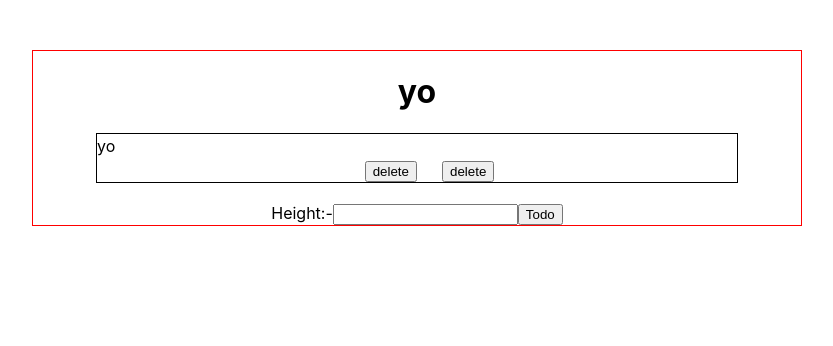
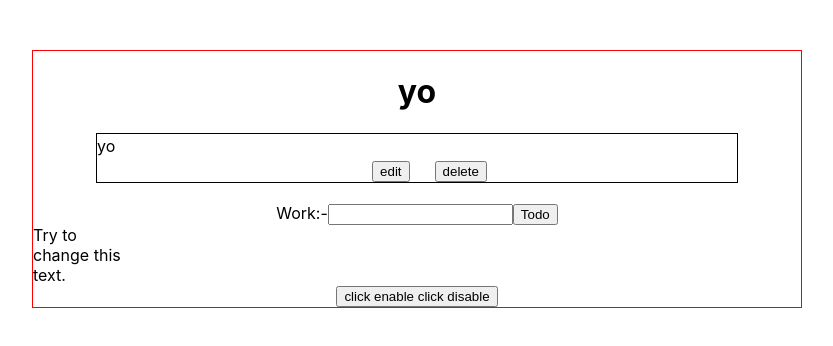
Before and after one commit to SalilBagga/TodoList, a React (Create React App) app: page / in a window 1280 px wide. Shown: the top 346 px of the page, without its empty margins (223-1056 px from the left). Built offline with nearby package versions, Linux system fonts and the light colour scheme.

Commit message:
second commit

```diff
--- a/src/NewTodoForm.js
+++ b/src/NewTodoForm.js
@@ -21,7 +21,7 @@ export class NewTodoForm extends Component {
     return (
       <div>
         <form onSubmit={this.handleSubmit}>
-          <label htmlFor="work">Height:-</label>
+          <label htmlFor="work">Work:-</label>
           <input name="work" value={this.state.work} onChange={this.handleChange} />
           <button>Todo</button>
         </form>
--- a/src/Todo.js
+++ b/src/Todo.js
@@ -13,7 +13,7 @@ export class Todo extends Component {
           <button>delete</button>
         </form> */}
         <p>{line}</p>
-        <button>delete</button>
+        <button>edit</button>
         <button>delete</button>
       </div>
     );
--- a/src/TodoList.js
+++ b/src/TodoList.js
@@ -2,6 +2,7 @@ import React, { Component } from 'react';
 import Todo from './Todo';
 import './Todo.css';
 import NewTodoForm from './NewTodoForm';
+// import { isElement } from 'react-dom/test-utils';
 //
 
 export class TodoList extends Component {
@@ -12,12 +13,32 @@ export class TodoList extends Component {
     };
   }
   rednderevent() {}
+
+  edittextfield(evt) {
+    evt.preventDefault();
+
+    var x = document.getElementById('bla');
+    console.log(x);
+    console.log(x.disabled);
+    if (x.contentEditable !== 'true') {
+      x.contentEditable = 'true';
+      console.log('is  working ');
+    } else {
+      x.contentEditable = 'false';
+      console.log('is not working ');
+    }
+  }
   render() {
+    // let isElement = 'disabled';
     return (
       <div className="todolist">
         <h1>yo</h1>
         <Todo />
         <NewTodoForm />
+        <p id="bla" suppressContentEditableWarning="true">
+          Try to change this text.
+        </p>
+        <button onClick={this.edittextfield}>click enable click disable</button>
       </div>
     );
   }
```
